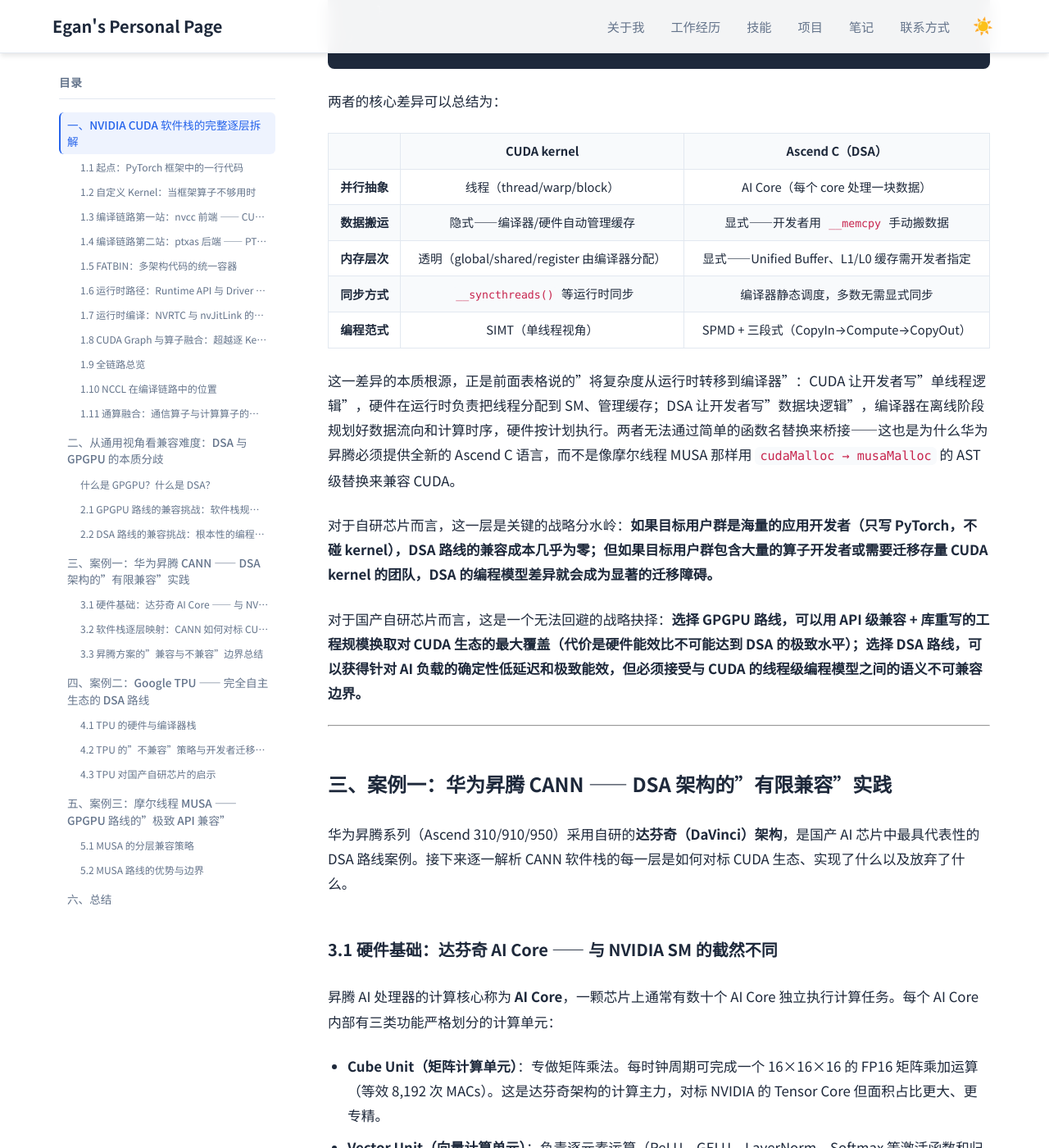
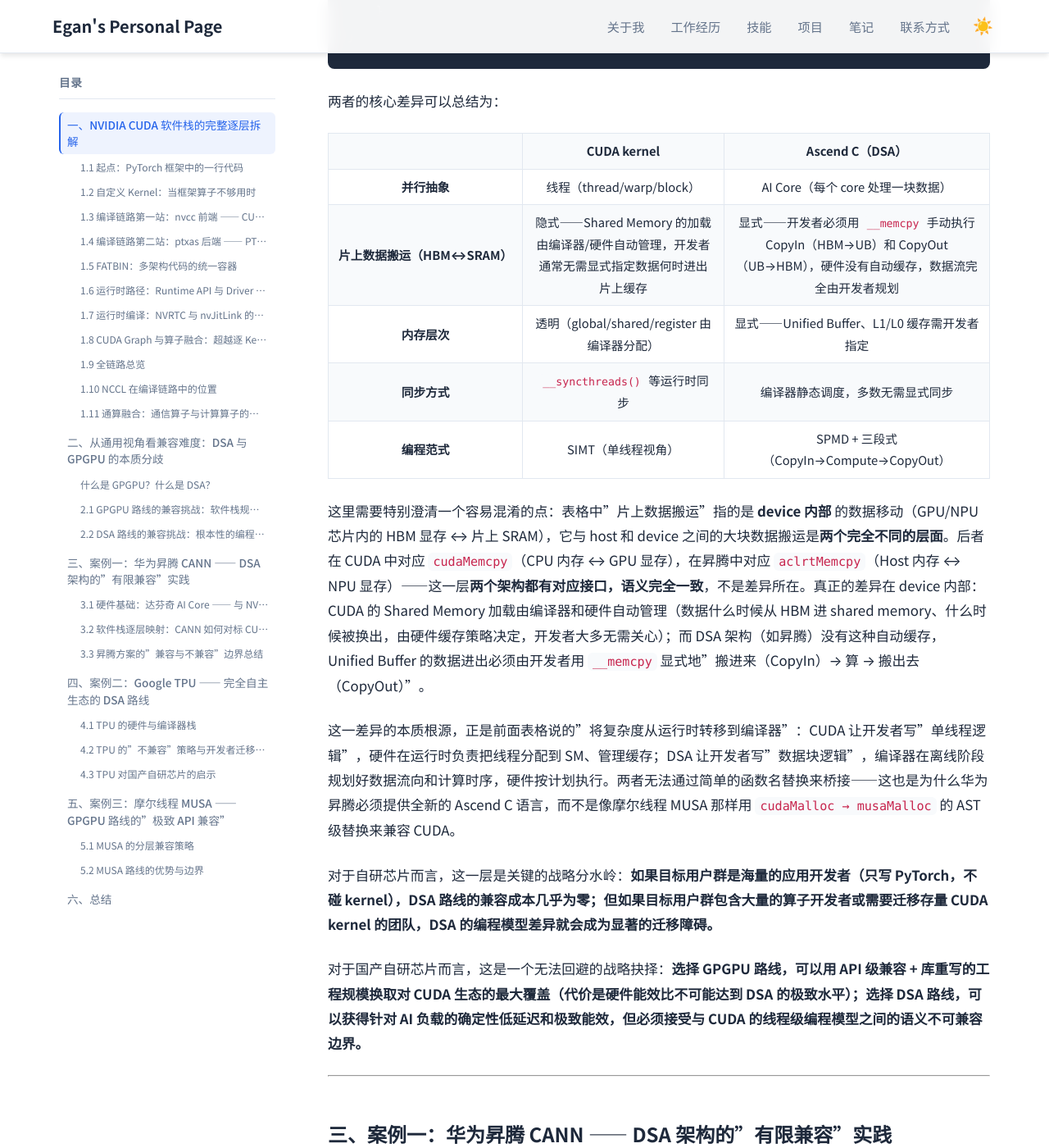
Before and after one commit to Lejun-Hu/Lejun-Hu.github.io, a Jekyll site: the page built from _notes/2026-8-15-cuda-ecosystem-compatibility.md, in a window 1280 px wide and 1400 px high, scrolled down 32707 px. Shown: the whole window at 82% size. Built offline with Jekyll 4.4.1, drawn with Linux system fonts in a browser that asks for light colours.

Commit message:
clarify on-chip vs host-device data movement distinction

```diff
--- a/_notes/2026-8-15-cuda-ecosystem-compatibility.md
+++ b/_notes/2026-8-15-cuda-ecosystem-compatibility.md
@@ -739,10 +739,12 @@ __global__ __aicore__ void vecAdd_ascendc(
 | | CUDA kernel | Ascend C（DSA） |
 |---|---|---|
 | **并行抽象** | 线程（thread/warp/block） | AI Core（每个 core 处理一块数据） |
-| **数据搬运** | 隐式——编译器/硬件自动管理缓存 | 显式——开发者用 `__memcpy` 手动搬数据 |
+| **片上数据搬运（HBM↔SRAM）** | 隐式——Shared Memory 的加载由编译器/硬件自动管理，开发者通常无需显式指定数据何时进出片上缓存 | 显式——开发者必须用 `__memcpy` 手动执行 CopyIn（HBM→UB）和 CopyOut（UB→HBM），硬件没有自动缓存，数据流完全由开发者规划 |
 | **内存层次** | 透明（global/shared/register 由编译器分配） | 显式——Unified Buffer、L1/L0 缓存需开发者指定 |
 | **同步方式** | `__syncthreads()` 等运行时同步 | 编译器静态调度，多数无需显式同步 |
 | **编程范式** | SIMT（单线程视角） | SPMD + 三段式（CopyIn→Compute→CopyOut） |
+
+这里需要特别澄清一个容易混淆的点：表格中"片上数据搬运"指的是 **device 内部** 的数据移动（GPU/NPU 芯片内的 HBM 显存 ↔ 片上 SRAM），它与 host 和 device 之间的大块数据搬运是**两个完全不同的层面**。后者在 CUDA 中对应 `cudaMemcpy`（CPU 内存 ↔ GPU 显存），在昇腾中对应 `aclrtMemcpy`（Host 内存 ↔ NPU 显存）——这一层**两个架构都有对应接口，语义完全一致**，不是差异所在。真正的差异在 device 内部：CUDA 的 Shared Memory 加载由编译器和硬件自动管理（数据什么时候从 HBM 进 shared memory、什么时候被换出，由硬件缓存策略决定，开发者大多无需关心）；而 DSA 架构（如昇腾）没有这种自动缓存，Unified Buffer 的数据进出必须由开发者用 `__memcpy` 显式地"搬进来（CopyIn）→ 算 → 搬出去（CopyOut）"。
 
 这一差异的本质根源，正是前面表格说的"将复杂度从运行时转移到编译器"：CUDA 让开发者写"单线程逻辑"，硬件在运行时负责把线程分配到 SM、管理缓存；DSA 让开发者写"数据块逻辑"，编译器在离线阶段规划好数据流向和计算时序，硬件按计划执行。两者无法通过简单的函数名替换来桥接——这也是为什么华为昇腾必须提供全新的 Ascend C 语言，而不是像摩尔线程 MUSA 那样用 `cudaMalloc → musaMalloc` 的 AST 级替换来兼容 CUDA。
 
```
